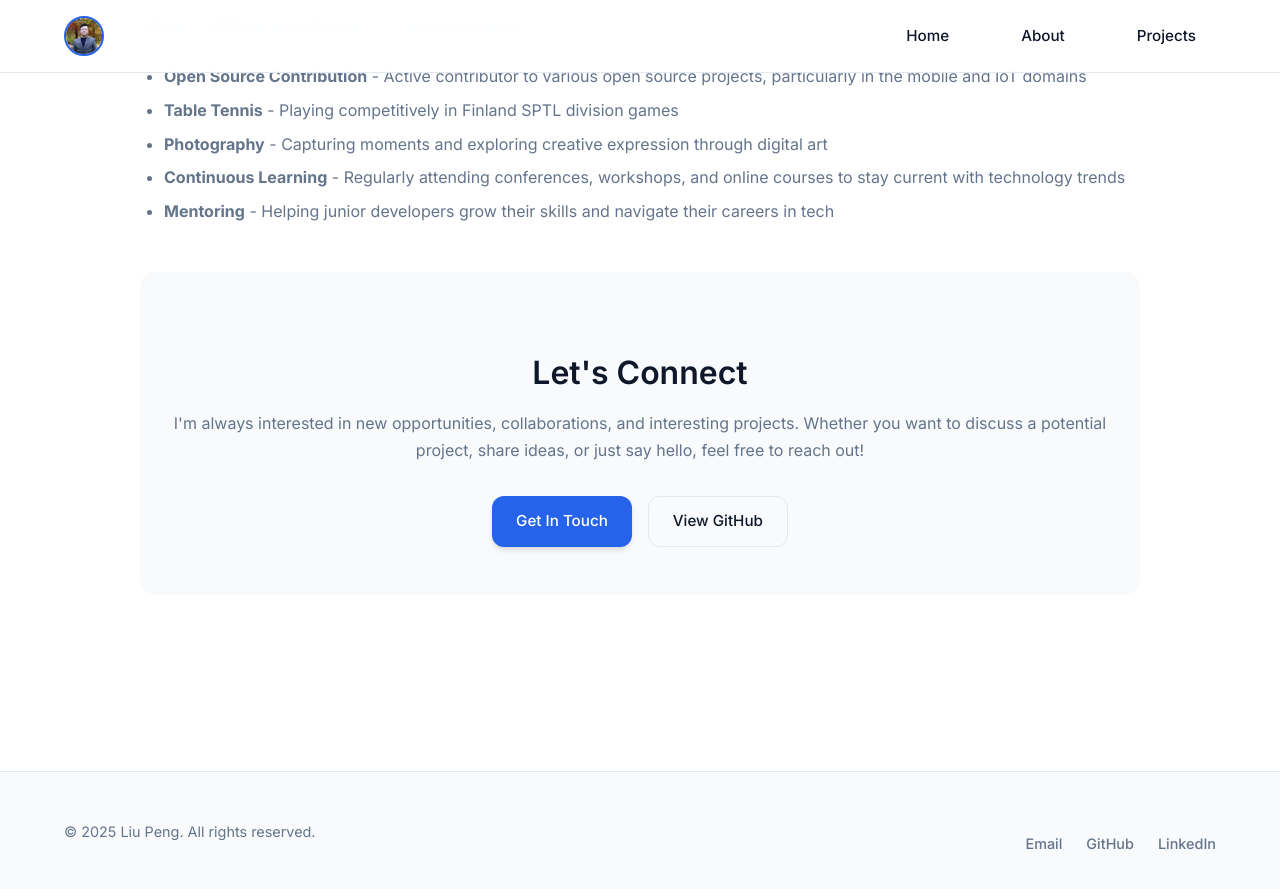
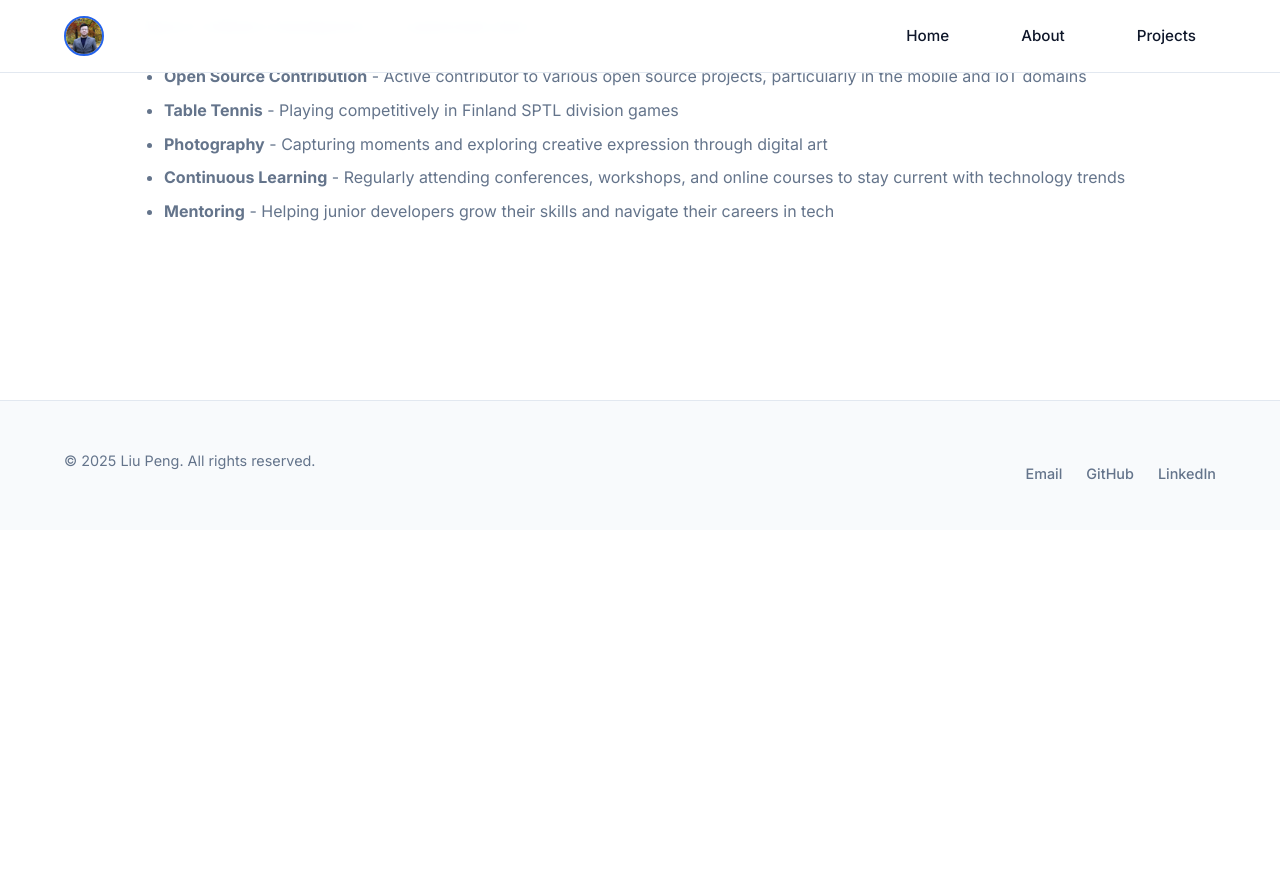
Before and after one commit to pengdev/pengdev.github.io, a Jekyll site: the page built from aboutme.md, in a window 1280 px wide and 900 px high, scrolled down 5838 px. Shown: the top 889 px of the window. Built offline with Jekyll 4.4.1, drawn with Linux system fonts in a browser that asks for light colours; after the commit the page ends 6368 px from its top, so only the background shows below that.

Commit message:
Remove contact cards from all pages and update README
- Removed contact card sections from Home, About, and Projects pages
- Updated README with recent changes including header improvements and contact system redesign
- Added section documenting header improvements, contact system redesign, and content refinements
- Updated features list to reflect footer-based contact approach
- Added mobile optimization details and maintenance notes

```diff
--- a/aboutme.md
+++ b/aboutme.md
@@ -196,12 +196,4 @@ title: About Me
         </ul>
     </section>
 
-    <section class="contact-section">
-        <h2>Let's Connect</h2>
-        <p>I'm always interested in new opportunities, collaborations, and interesting projects. Whether you want to discuss a potential project, share ideas, or just say hello, feel free to reach out!</p>
-        <div class="contact-links">
-            <a href="mailto:liupengking1@gmail.com" class="btn btn-primary">Get In Touch</a>
-            <a href="https://github.com/pengdev" class="btn btn-secondary">View GitHub</a>
-        </div>
-    </section>
 </div>
```
Also changed, not shown: index.html (+0 -10 lines), projects.md (+0 -8 lines), README.md.
